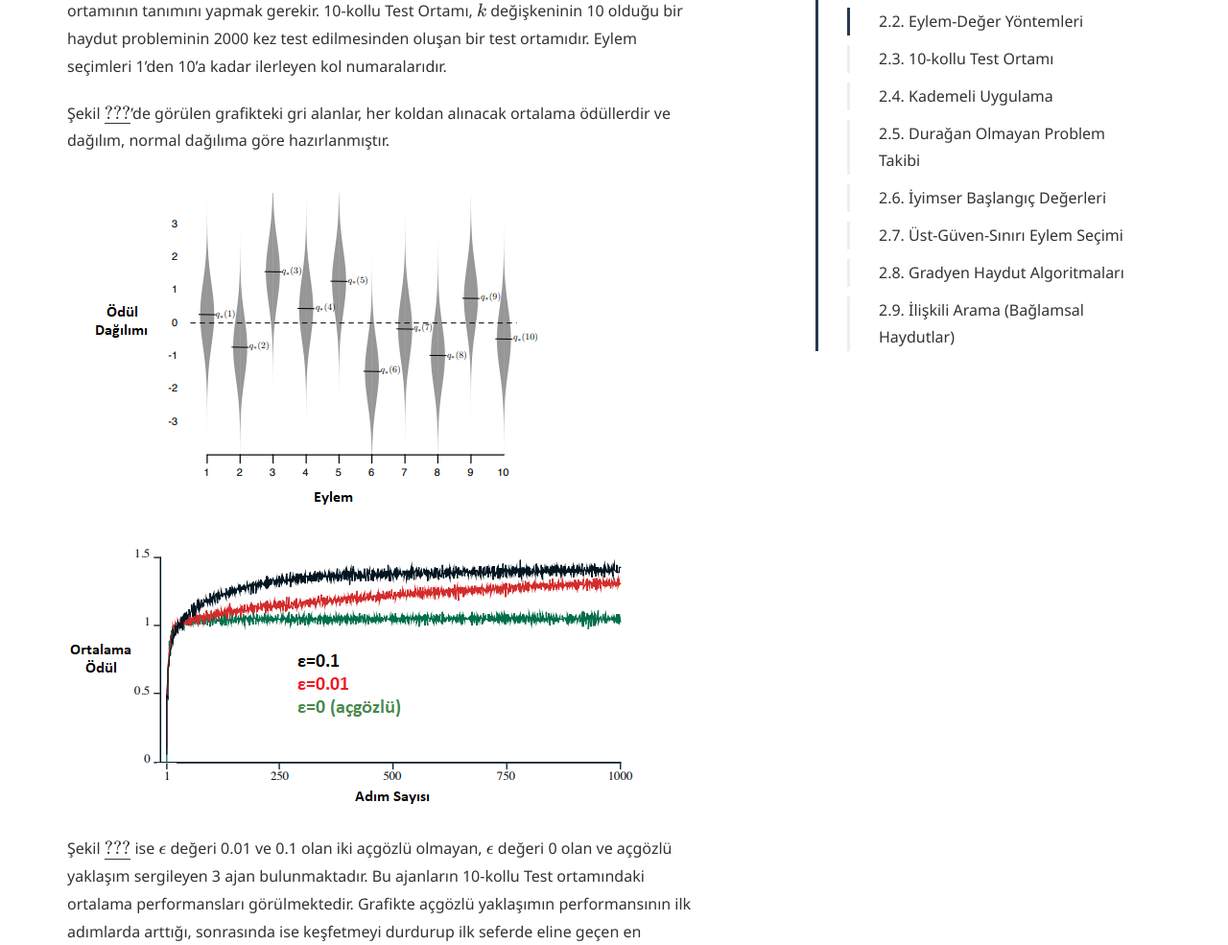
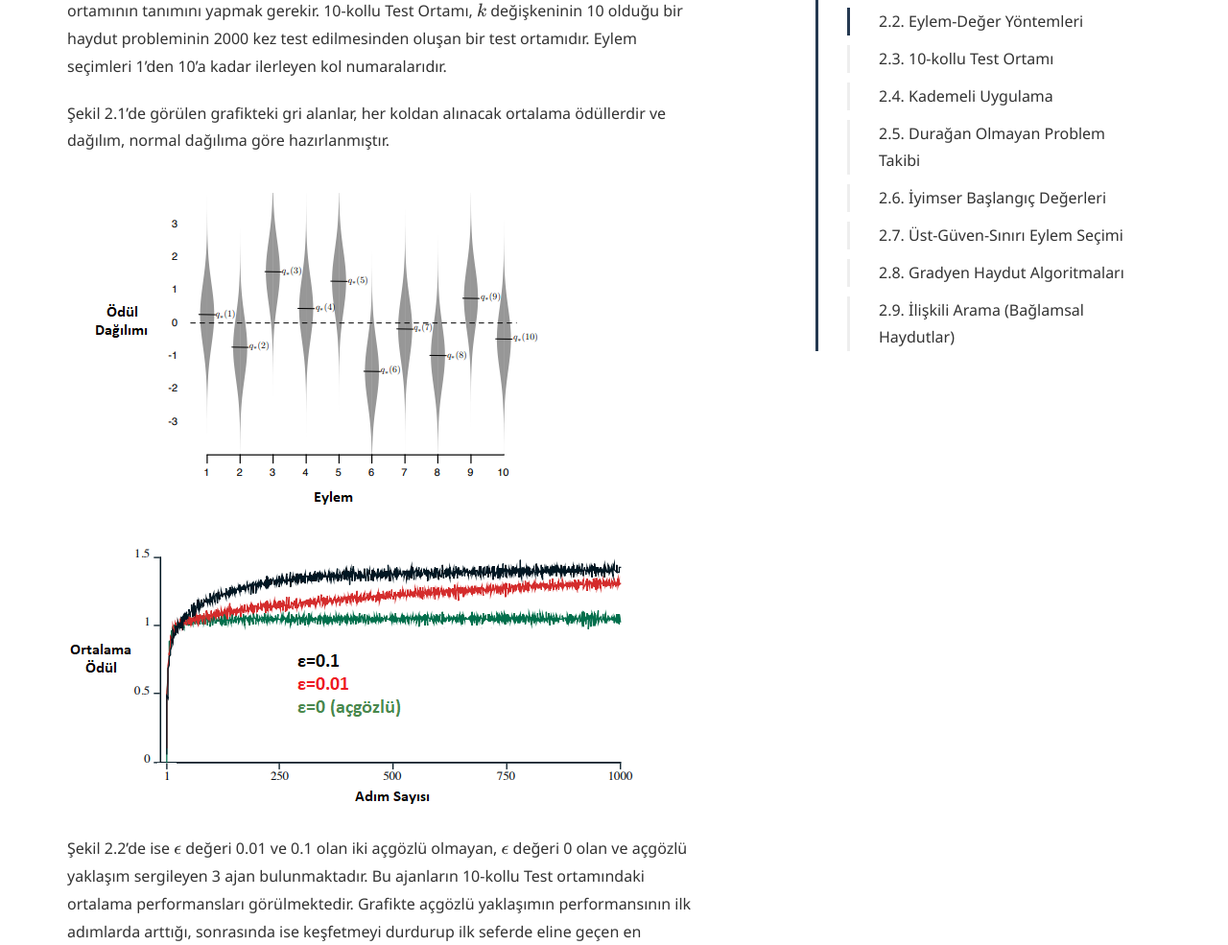
Before and after one commit to yz-ai/yz-ai.github.io, a Jekyll site: the page built from _posts/2019-01-02-cok-kollu-haydutlar-bolum-2.md, in a window 1280 px wide and 1400 px high, scrolled down 2076 px. Shown: the part 157-1142 px from the top of the window at 96% size. Built offline with Jekyll 4.4.1, drawn with Linux system fonts in a browser that asks for light colours; some web fonts are replaced; formulas are drawn with MathJax 3; some of the changed text lies outside the part shown.

Commit message:
Update 2019-01-02-cok-kollu-haydutlar-bolum-2.md

```diff
--- a/_posts/2019-01-02-cok-kollu-haydutlar-bolum-2.md
+++ b/_posts/2019-01-02-cok-kollu-haydutlar-bolum-2.md
@@ -35,13 +35,13 @@ En basit eylem seçme yöntemi, oluşturduğumuz eylem değer fonksiyonunda bize
 
 Şu ana kadar anlatılanların grafik üzerinde incelenmesi için öncelikle 10-kollu test ortamının tanımını yapmak gerekir. 10-kollu Test Ortamı, $$k$$ değişkeninin 10 olduğu bir haydut probleminin 2000 kez test edilmesinden oluşan bir test ortamıdır. Eylem seçimleri 1'den 10'a kadar ilerleyen kol numaralarıdır.
 
-Şekil \ref{fig:sekil21}'de görülen grafikteki gri alanlar, her koldan alınacak ortalama ödüllerdir ve dağılım, normal dağılıma göre hazırlanmıştır.
+Şekil 2.1'de görülen grafikteki gri alanlar, her koldan alınacak ortalama ödüllerdir ve dağılım, normal dağılıma göre hazırlanmıştır.
 
 ![Davranışların gerçek değerleri(siyah çizgiler) ve normal dağılıma göre dağıtılmış test sonuçları.]({{ site.url }}/assets/images/RL-sutton-ozet/sekil-21.png)
 
 ![Ortalama ödülün zamana göre dağılımı.]({{ site.url }}/assets/images/RL-sutton-ozet/sekil-22.png)
 
-Şekil \ref{fig:sekil22} ise $$\epsilon$$ değeri 0.01 ve 0.1 olan iki açgözlü olmayan, $$\epsilon$$ değeri 0 olan ve açgözlü yaklaşım sergileyen 3 ajan bulunmaktadır. Bu ajanların 10-kollu Test ortamındaki ortalama performansları görülmektedir. Grafikte açgözlü yaklaşımın performansının ilk adımlarda arttığı, sonrasında ise keşfetmeyi durdurup ilk seferde eline geçen en verimli ödülü aldığı kolu çekmeye başladığını ve  ödül artışının durduğu görülmektedir. Üstteki şekilde ulaşılan maksimum ortalama ödülün 1.5 civarında olduğunu, bunun sonucunda da açgözlü ajanın en yüksek performansın %65'i kadar verim alabildiği gözlemlenmektedir. Diğer 2 ajan ise açgözlü olmayan yaklaşımla keşfetmeyi devam ettirmişlerdir. Bu grafikte uzun süreçli eğitimlerde açgözlü olmayan yaklaşım, açgözlü yaklaşıma göre daha verimli olmuştur. $$\epsilon$$'u 0.1 olan yaklaşım, 0.01 olan yaklaşıma göre 1000adımlık süreçte daha iyi bir ödül kazanmış gibi görünse de performans oranında $$\epsilon$$'u 0.01 olan ajan daha uzun sürecek bir koşuda daha iyi performans gösterecektir.
+Şekil 2.2'de ise $$\epsilon$$ değeri 0.01 ve 0.1 olan iki açgözlü olmayan, $$\epsilon$$ değeri 0 olan ve açgözlü yaklaşım sergileyen 3 ajan bulunmaktadır. Bu ajanların 10-kollu Test ortamındaki ortalama performansları görülmektedir. Grafikte açgözlü yaklaşımın performansının ilk adımlarda arttığı, sonrasında ise keşfetmeyi durdurup ilk seferde eline geçen en verimli ödülü aldığı kolu çekmeye başladığını ve  ödül artışının durduğu görülmektedir. Üstteki şekilde ulaşılan maksimum ortalama ödülün 1.5 civarında olduğunu, bunun sonucunda da açgözlü ajanın en yüksek performansın %65'i kadar verim alabildiği gözlemlenmektedir. Diğer 2 ajan ise açgözlü olmayan yaklaşımla keşfetmeyi devam ettirmişlerdir. Bu grafikte uzun süreçli eğitimlerde açgözlü olmayan yaklaşım, açgözlü yaklaşıma göre daha verimli olmuştur. $$\epsilon$$'u 0.1 olan yaklaşım, 0.01 olan yaklaşıma göre 1000adımlık süreçte daha iyi bir ödül kazanmış gibi görünse de performans oranında $$\epsilon$$'u 0.01 olan ajan daha uzun sürecek bir koşuda daha iyi performans gösterecektir.
 
 Eğer 1 olan varyans değeri daha da düşürülerek 0.1 yapılırsa, açgözlü olan davranışın en uygun ödülü bulup sonrasında keşfetmeyi durdurması sebebiyle, epsilonlu yaklaşıma göre daha verimli olacağı söylenebilir. Fakat varyans arttırılırsa, örneğin 10 yapılırsa, ödül dağılımı genişleyeceğinden her zaman keşfetmek diğer yaklaşıma göre daha verimli olacaktır. Bu sebeple bir çok problemde olduğu gibi Pekiştirmeli Öğrenme’nin en önemli meselelerinden biri olan keşfetme ve sömürü arasındaki dengeyi iyi sağlamak her zaman çok önemlidir.
 
@@ -88,7 +88,7 @@ Bu eşitliği inceleyecek olursak, $$1-\alpha$$ değeri, 0 ile 1 arasında bir d
 
 Başlangıç eylem değerleri, keşfi teşvik etmenin basit bir yolu olarak kullanılabilmektedir. Eylem değerlerini başlatırken sıfırlamak yerine, 10 kollu test ortamında yapıldığı gibi, ilk değerlerin 5 olarak ayarlanması, $$q_*(a)$$ *eylem-değer* ortalamalarının 0 olduğu bir problem için çok iyimser bir yaklaşım olmaktadır. Ancak bu iyimserlik, yeni eylemleri keşfetmeye teşvik etmektedir. Başlangıçta hangi eylemler seçilirse seçilsin; ödül, başlangıç tahminlerinden daha az olacaktır; ajan eylemler sonucu alınan ödüller ile “hayal kırıklığı”na uğrayınca, diğer eylemleri deneyecektir. Bu sayede, tüm eylem çeşitleri değer tahminlerine yakınsamadan önce birkaç kez denenir. Her zaman açgözlü eylemler seçilmiş olsa dahi sistem neredeyse adil bir keşif yapacaktır.
 
-Şekil \ref{fig:sekil23}'de, tüm $$a$$ değerleri için $$Q_1(a) = +5$$ kullanılarak, açgözlü bir yöntemin 10 kollu haydut test ortamı üzerindeki performansı gösterilmektedir. Karşılaştırma için, ayrıca $$Q_1(a) = 0$$ ile $$\epsilon-$$açgözlü bir yöntem gösterilmiştir.
+Şekil 2.3'te, tüm $$a$$ değerleri için $$Q_1(a) = +5$$ kullanılarak, açgözlü bir yöntemin 10 kollu haydut test ortamı üzerindeki performansı gösterilmektedir. Karşılaştırma için, ayrıca $$Q_1(a) = 0$$ ile $$\epsilon-$$açgözlü bir yöntem gösterilmiştir.
 
 ![İyimser başlangıç eylem değeri tahminlerinin 10 kollu test ortamı üzerindeki etkisi. Her iki yöntemde de sabit adım boyutu parametresi kullanılmıştır, $$\alpha=0.1$$.]({{ site.url }}/assets/images/RL-sutton-ozet/sekil-23.png)
 
@@ -107,7 +107,7 @@ Eylem-değerleri için her zaman bir belirsizlik olabileceği için keşif zorun
 
 $$N_t(a), a$$ eylemlerinin $$t$$ zamanından önce seçilme sayısını gösterirken $$c$$, arama derecesini kontrol eder. Eğer $$N_t(a) = 0$$ olursa, $$a$$ bir maksimizasyon eylemi olarak kabul edilir ve a eylemi bir sonraki eylem olarak seçilir. Üst-Güven-Sınırı eylem seçim fikri, karekökün, eylemin değer tahminindeki belirsizlik veya varyansının bir ölçütüdür. En üst sınıra çıkarılan $$a$$’nın olası gerçek değeri, c'nin güven düzeyini belirlemesiyle kontrol edilir. $$a$$ eylemi her seçildiğinde belirsizlik büyük ihtimalle azaltılır; paydada görünen $$N_t(a)$$ artışı belirsizliği azaltır. Diğer taraftan, her seferinde bir eylem seçildiğinde $$t$$ artar, ancak $$N_t(a)$$ paydada göründüğü için, belirsizlik tahmini artar. Doğal logaritmanın kullanılması, artışların zaman içinde küçüldüğü, ancak sınırsız olduğu anlamına gelir; Tüm eylemler sonunda seçilecektir, ancak daha düşük değer tahminlerine sahip veya daha önce seçilmiş olan eylemler zamanla azalan sıklıklarla seçilecektir.
 
-10-kollu test setindeki Üst-Güven-Sınırı eylem seçiminin ortalama performansı Şekil \ref{fig:sekil24}'te gösterilmiştir.
+10-kollu test setindeki Üst-Güven-Sınırı eylem seçiminin ortalama performansı Şekil 2.4'te gösterilmiştir.
 
 ![Üst-Güven-Sınırı eylem seçiminin ortalama performansı.]({{ site.url }}/assets/images/RL-sutton-ozet/sekil-24.png)
 
@@ -128,7 +128,7 @@ $$\pi_t(a)$$ değeri, $$a$$ eylemi için $$t$$ zamanındaki seçim olasılığı
 
 $$\alpha > 0$$ adım değeri için, $$\overline{R_t}\in\mathbb{R}$$  şu ana kadar ve şu an dahil olmak üzere tüm ödüllerin ortalaması olacak şekilde hesaplanmaktadır. Eğer şu anki ödül, ortalamadan yüksekse; $$A_t$$ eyleminin gelecekte seçilme olasılığı artmış olacak; düşük ise tam tersi olacaktır.
 
-Ödüllerin normal dağılımına ortalama olarak $$+4$$ eklenmiş hali, *bazlı* (with baseline) ve *bazsız* (without baseline) olarak Şekil \ref{fig:sekil25}'te gösterilmiştir. *Baz* (baseline) olmadan performans zayıflamaktadır.
+Ödüllerin normal dağılımına ortalama olarak $$+4$$ eklenmiş hali, *bazlı* (with baseline) ve *bazsız* (without baseline) olarak Şekil 2.5'te gösterilmiştir. *Baz* (baseline) olmadan performans zayıflamaktadır.
 
 ![Ödüllerin dağılımı.]({{ site.url }}/assets/images/RL-sutton-ozet/sekil-25.png)
 
```
